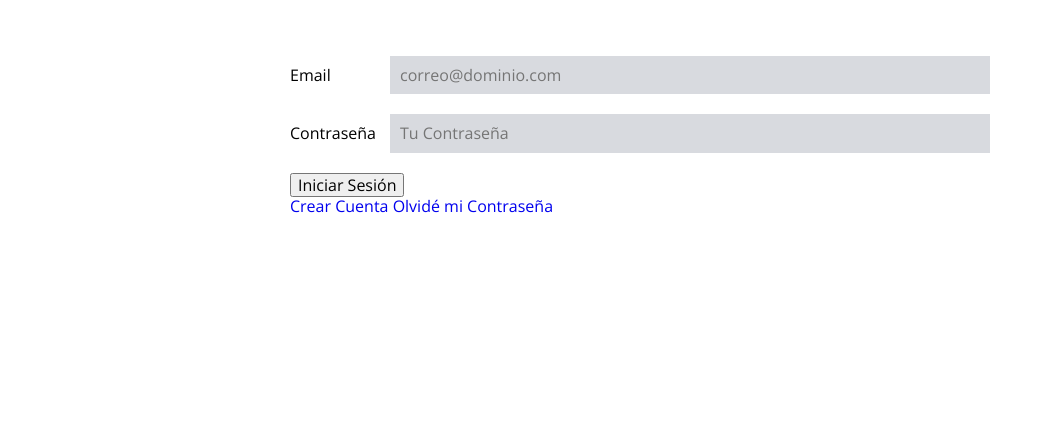
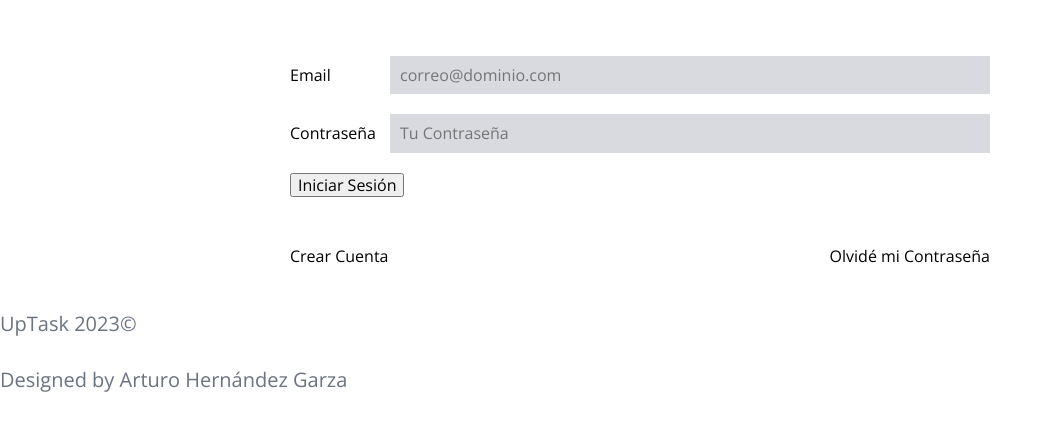
Before and after one commit to ArturoHDZG/UpTask, a PHP site: template views/auth/login.php in a window 1280 px wide. Shown: the part 213-644 px from the top of the page, without its empty margins (0-1052 px from the left). Run offline with PHP 8.4, Linux system fonts and the light colour scheme; the template is opened without the code that fills it, so the values that code supplies are empty.

Commit message:
Acciones SASS Complete

```diff
--- /dev/null
+++ b/src/scss/componentes/_acciones.scss
@@ -0,0 +1,20 @@
+@use 'base/variables' as v;
+@use 'base/mixins' as m;
+
+.acciones {
+  margin-top: 5rem;
+
+  @include m.tablet {
+    display: flex;
+    justify-content: space-between;
+  }
+
+  a {
+    color: v.$negro;
+    display: block;
+    text-align: center;
+    margin-bottom: 2rem;
+
+    &:last-of-type { margin-bottom: 0; }
+  }
+}
--- a/src/scss/componentes/_index.scss
+++ b/src/scss/componentes/_index.scss
@@ -1 +1,2 @@
+@forward 'acciones';
 @forward 'formulario';
--- a/views/layout.php
+++ b/views/layout.php
@@ -40,6 +40,11 @@
   <?php echo $contenido; ?>
   <?php echo $script ?? ''; ?>
 
+  <footer>
+    <p class="copyright">UpTask <?php echo date('Y'); ?>&copy;</p>
+    <p class="copyright">Designed by Arturo Hernández Garza</p>
+  </footer>
+
 </body>
 
 </html>
```
Also changed, not shown: public/build/css/app.css.
